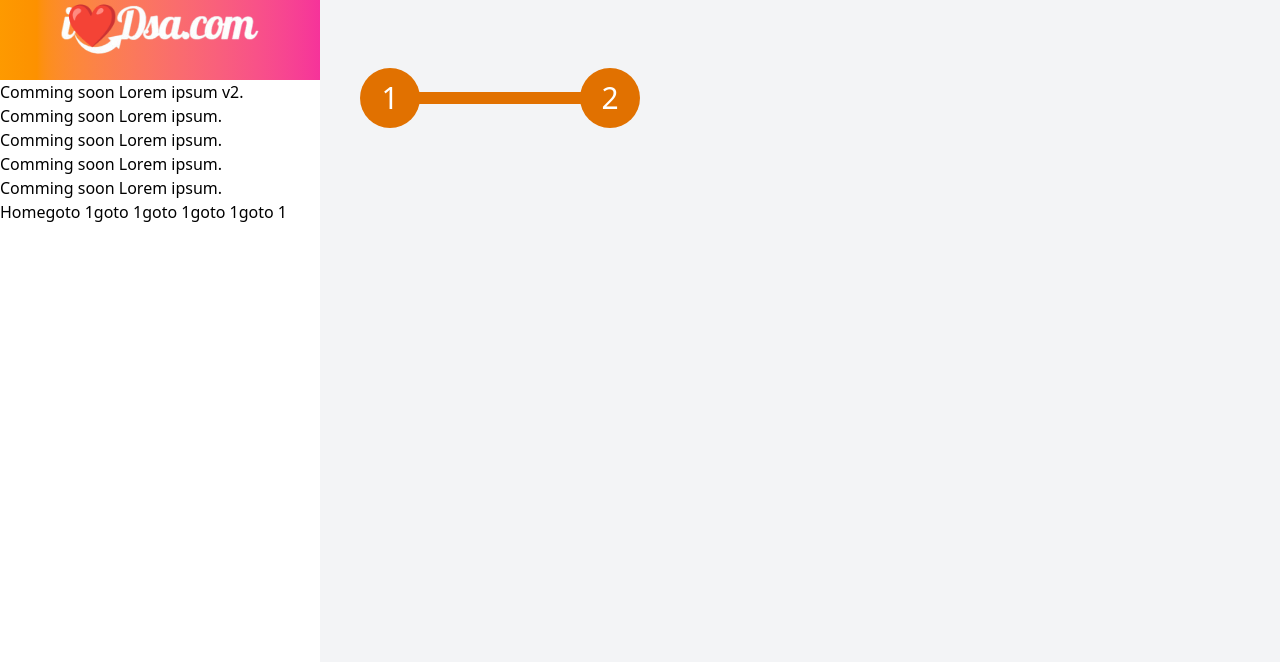
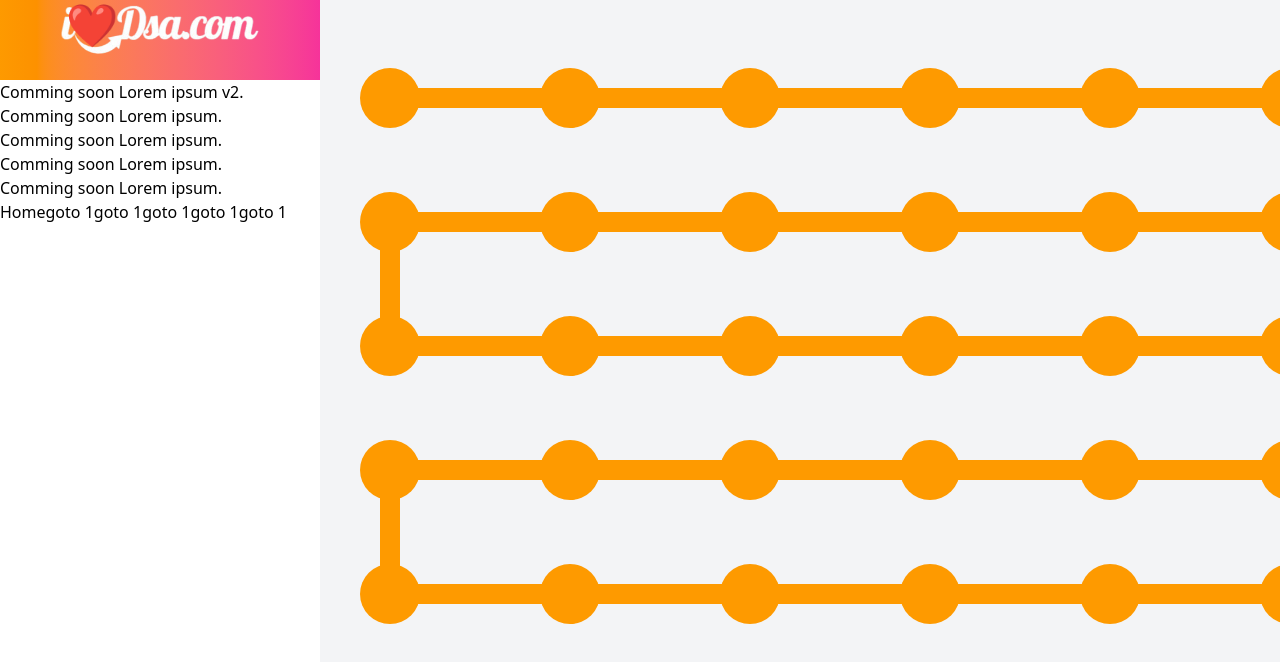
Before and after one commit to NitishLoveCode/ilovedsa.com, a React (Vite) app: page / in a window 1280 px wide. Shown: the top 662 px of the page. Built offline with nearby package versions, Linux system fonts and the light colour scheme.

Commit message:
Added new timeline for home page step by step zigzak

```diff
--- a/src/navigation/RoutingConfig.tsx
+++ b/src/navigation/RoutingConfig.tsx
@@ -1,15 +1,19 @@
 import { Route, Routes } from 'react-router-dom'
 import PublicLayout from '../layouts/public/PublicLayout'
-import Stepper from '../pages/Stepper'
+import SnakeStepper from '../pages/SnakeStepper'
 
 
 
 
 function RoutingConfig() {
+
+
+
+
   return (
     <Routes>
         <Route path='/' element={<PublicLayout/>}>
-          <Route key={1} path='/' element={<Stepper/>}/>
+          <Route key={1} path='/' element={<SnakeStepper/>}/>
           <Route key={1} path='/1' element={<h1>Thisfdasdf</h1>}/>
           <Route key={1} path='/2' element={<h1>This is fsafasfae bro1</h1>}/>
           <Route key={1} path='/3' element={<h1>This asdfadsfasdfasdfis one bro1</h1>}/>
--- /dev/null
+++ b/src/pages/SnakeStepper.tsx
@@ -0,0 +1,244 @@
+import React, { Fragment } from 'react'
+
+export default function SnakeStepper() {
+  return (
+    <Fragment>
+      <div className='flex flex-col gap-16'>
+
+        <div className='flex gap-30  w-[65vw]'>
+
+          <div className='relative'>
+            <div className='bg-amber-500 w-15 h-15 rounded-full'>
+            </div>
+            <div className='bg-amber-500 w-45 h-5 absolute top-5 left-1'></div>
+          </div>
+
+          <div className='relative'>
+            <div className='bg-amber-500 w-15 h-15 rounded-full'>
+            </div>
+            <div className='bg-amber-500 w-45 h-5 absolute top-5 left-1'></div>
+          </div>
+
+
+          <div className='relative'>
+            <div className='bg-amber-500 w-15 h-15 rounded-full'>
+            </div>
+            <div className='bg-amber-500 w-45 h-5 absolute top-5 left-1'></div>
+          </div>
+
+          <div className='relative'>
+            <div className='bg-amber-500 w-15 h-15 rounded-full'>
+            </div>
+            <div className='bg-amber-500 w-45 h-5 absolute top-5 left-1'></div>
+          </div>
+
+
+          <div className='relative'>
+            <div className='bg-amber-500 w-15 h-15 rounded-full'>
+            </div>
+            <div className='bg-amber-500 w-45 h-5 absolute top-5 left-1'></div>
+          </div>
+
+          <div className='relative'>
+            <div className='bg-amber-500 w-15 h-15 rounded-full'>
+            </div>
+            <div className='bg-amber-500 w-5 h-28 absolute top-5 left-5'></div>
+          </div>
+
+        </div>
+
+
+
+
+
+
+        <div className='flex gap-30  w-[65vw]'>
+
+          <div className='relative'>
+            <div className='bg-amber-500 w-15 h-15 rounded-full'>
+            </div>
+            <div className='bg-amber-500 w-45 h-5 absolute top-5 left-1'></div>
+            <div className='bg-amber-500 w-5 h-28 absolute top-5 left-5'></div>
+          </div>
+
+          <div className='relative'>
+            <div className='bg-amber-500 w-15 h-15 rounded-full'>
+            </div>
+            <div className='bg-amber-500 w-45 h-5 absolute top-5 left-1'></div>
+          </div>
+
+
+          <div className='relative'>
+            <div className='bg-amber-500 w-15 h-15 rounded-full'>
+            </div>
+            <div className='bg-amber-500 w-45 h-5 absolute top-5 left-1'></div>
+          </div>
+
+          <div className='relative'>
+            <div className='bg-amber-500 w-15 h-15 rounded-full'>
+            </div>
+            <div className='bg-amber-500 w-45 h-5 absolute top-5 left-1'></div>
+          </div>
+
+
+          <div className='relative'>
+            <div className='bg-amber-500 w-15 h-15 rounded-full'>
+            </div>
+            <div className='bg-amber-500 w-45 h-5 absolute top-5 left-1'></div>
+          </div>
+
+          <div className='relative'>
+            <div className='bg-amber-500 w-15 h-15 rounded-full'>
+            </div>
+            {/* <div className='bg-amber-500 w-5 h-28 absolute top-5 left-5'></div> */}
+          </div>
+
+        </div>
+
+
+
+
+
+
+        <div className='flex gap-30  w-[65vw]'>
+
+          <div className='relative'>
+            <div className='bg-amber-500 w-15 h-15 rounded-full'>
+            </div>
+            <div className='bg-amber-500 w-45 h-5 absolute top-5 left-1'></div>
+          </div>
+
+          <div className='relative'>
+            <div className='bg-amber-500 w-15 h-15 rounded-full'>
+            </div>
+            <div className='bg-amber-500 w-45 h-5 absolute top-5 left-1'></div>
+          </div>
+
+
+          <div className='relative'>
+            <div className='bg-amber-500 w-15 h-15 rounded-full'>
+            </div>
+            <div className='bg-amber-500 w-45 h-5 absolute top-5 left-1'></div>
+          </div>
+
+          <div className='relative'>
+            <div className='bg-amber-500 w-15 h-15 rounded-full'>
+            </div>
+            <div className='bg-amber-500 w-45 h-5 absolute top-5 left-1'></div>
+          </div>
+
+
+          <div className='relative'>
+            <div className='bg-amber-500 w-15 h-15 rounded-full'>
+            </div>
+            <div className='bg-amber-500 w-45 h-5 absolute top-5 left-1'></div>
+          </div>
+
+          <div className='relative'>
+            <div className='bg-amber-500 w-15 h-15 rounded-full'>
+            </div>
+            <div className='bg-amber-500 w-5 h-28 absolute top-5 left-5'></div>
+          </div>
+
+        </div>
+
+
+
+
+
+        <div className='flex gap-30  w-[65vw]'>
+
+          <div className='relative'>
+            <div className='bg-amber-500 w-15 h-15 rounded-full'>
+            </div>
+            <div className='bg-amber-500 w-45 h-5 absolute top-5 left-1'></div>
+            <div className='bg-amber-500 w-5 h-28 absolute top-5 left-5'></div>
+          </div>
+
+          <div className='relative'>
+            <div className='bg-amber-500 w-15 h-15 rounded-full'>
+            </div>
+            <div className='bg-amber-500 w-45 h-5 absolute top-5 left-1'></div>
+          </div>
+
+
+          <div className='relative'>
+            <div className='bg-amber-500 w-15 h-15 rounded-full'>
+            </div>
+            <div className='bg-amber-500 w-45 h-5 absolute top-5 left-1'></div>
+          </div>
+
+          <div className='relative'>
+            <div className='bg-amber-500 w-15 h-15 rounded-full'>
+            </div>
+            <div className='bg-amber-500 w-45 h-5 absolute top-5 left-1'></div>
+          </div>
+
+
+          <div className='relative'>
+            <div className='bg-amber-500 w-15 h-15 rounded-full'>
+            </div>
+            <div className='bg-amber-500 w-45 h-5 absolute top-5 left-1'></div>
+          </div>
+
+          <div className='relative'>
+            <div className='bg-amber-500 w-15 h-15 rounded-full'>
+            </div>
+            {/* <div className='bg-amber-500 w-5 h-28 absolute top-5 left-5'></div> */}
+          </div>
+
+        </div>
+
+
+
+        <div className='flex gap-30  w-[65vw]'>
+
+          <div className='relative'>
+            <div className='bg-amber-500 w-15 h-15 rounded-full'>
+            </div>
+            <div className='bg-amber-500 w-45 h-5 absolute top-5 left-1'></div>
+          </div>
+
+          <div className='relative'>
+            <div className='bg-amber-500 w-15 h-15 rounded-full'>
+            </div>
+            <div className='bg-amber-500 w-45 h-5 absolute top-5 left-1'></div>
+          </div>
+
+
+          <div className='relative'>
+            <div className='bg-amber-500 w-15 h-15 rounded-full'>
+            </div>
+            <div className='bg-amber-500 w-45 h-5 absolute top-5 left-1'></div>
+          </div>
+
+          <div className='relative'>
+            <div className='bg-amber-500 w-15 h-15 rounded-full'>
+            </div>
+            <div className='bg-amber-500 w-45 h-5 absolute top-5 left-1'></div>
+          </div>
+
+
+          <div className='relative'>
+            <div className='bg-amber-500 w-15 h-15 rounded-full'>
+            </div>
+            <div className='bg-amber-500 w-45 h-5 absolute top-5 left-1'></div>
+          </div>
+
+          <div className='relative'>
+            <div className='bg-amber-500 w-15 h-15 rounded-full'>
+            </div>
+            {/* <div className='bg-amber-500 w-5 h-28 absolute top-5 left-5'></div> */}
+          </div>
+
+        </div>
+
+      </div>
+
+
+
+
+
+    </Fragment>
+  )
+}
--- a/src/pages/Stepper.tsx
+++ /dev/null
@@ -1,29 +0,0 @@
-import { Fragment } from 'react'
-
-function Stepper() {
-  return (
-    <Fragment>
-        <div className='relative'>
-
-
-            <div className='flex gap-40'>
-                <div className='w-15 flex justify-center items-center h-15 rounded-full bg-amber-600'>
-                    <h2 className='text-3xl text-white'>1</h2>
-                </div>
-
-                <div className='absolute top-6 left-13'>
-                    <div className='w-44 h-3 bg-amber-600'></div>
-                </div>
-
-                <div className='w-15 flex justify-center items-center h-15 rounded-full bg-amber-600'>
-                    <h2 className='text-3xl text-white'>2</h2>
-                </div>
-            </div>
-
-
-        </div>
-    </Fragment>
-  )
-}
-
-export default Stepper
```
